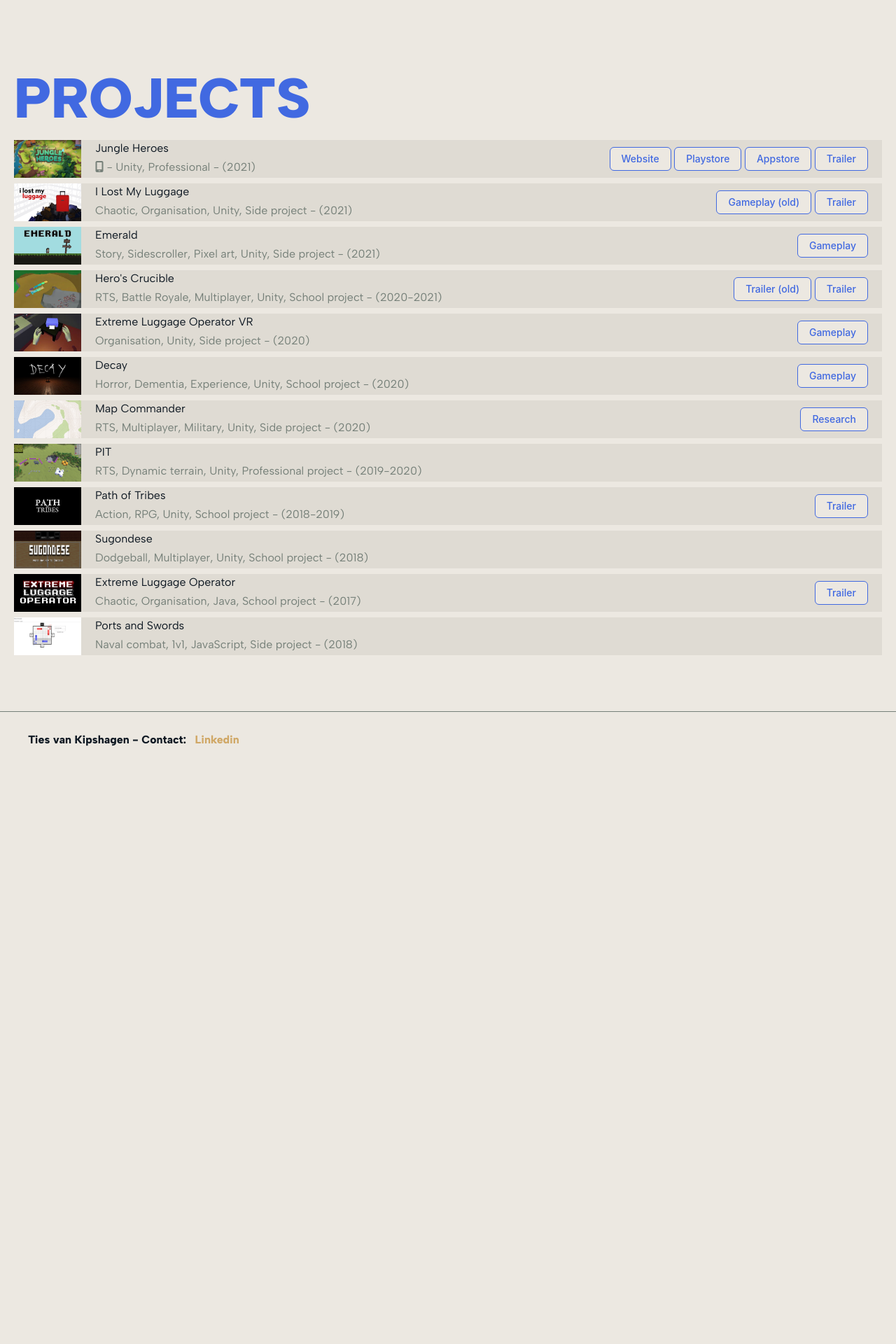
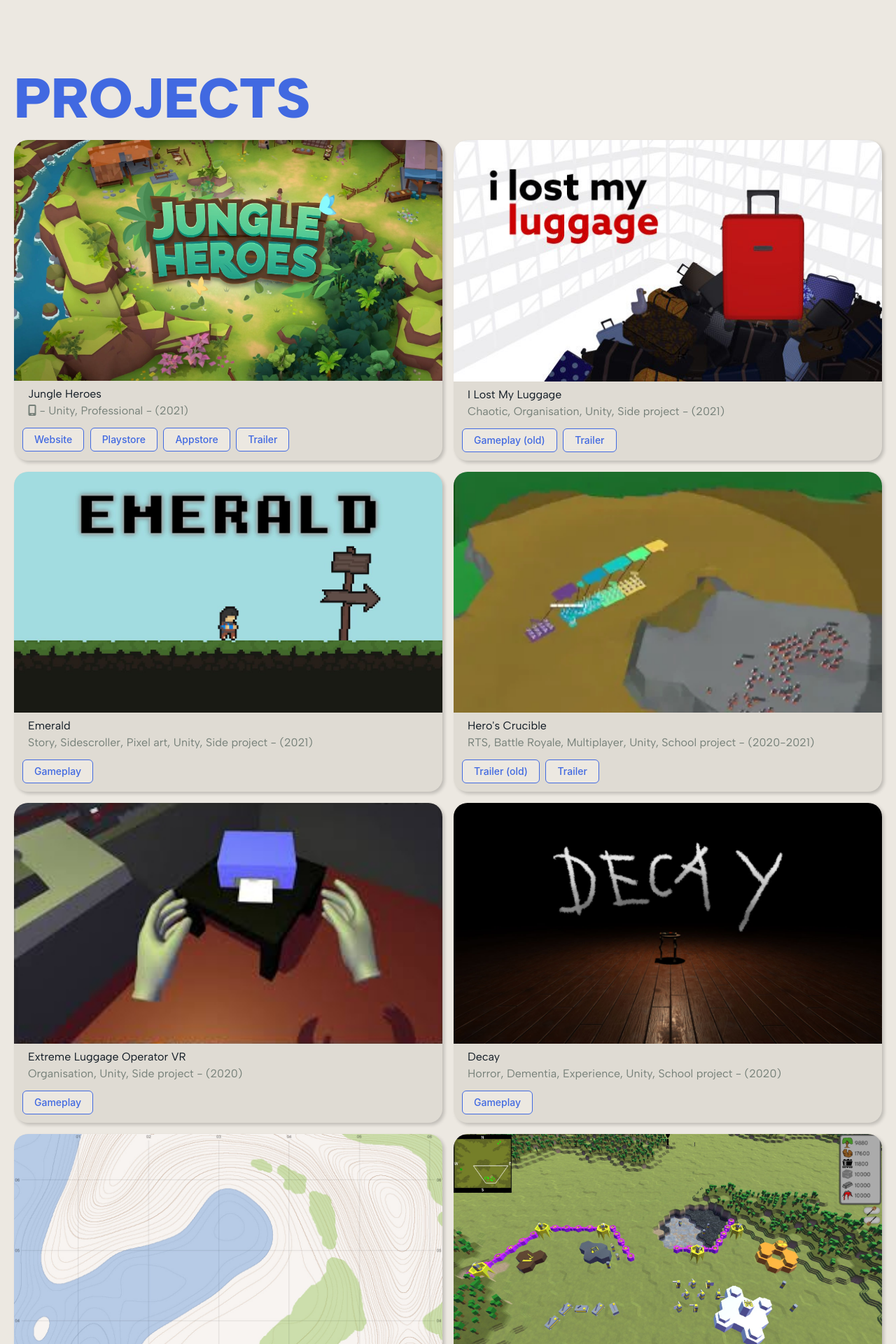
Before and after one commit to Dyzalonius/tiesvankipshagen.com, a PHP site: page / in a window 1280 px wide. Shown: the part 2424-4344 px from the top of the page at 70% size. Before the commit the page ends 3490 px from the top, so only its background shows below. Run offline with PHP 8.4, Linux system fonts and the light colour scheme; some libraries are stand-ins or nearby versions.

Commit message:
Change how projects are displayed

```diff
--- a/assets/css/index-1400.css
+++ b/assets/css/index-1400.css
@@ -12,6 +12,9 @@
 
 
     /* PROJECTS */
+    #project-list {
+        grid-template-columns: repeat(2, 1fr) !important;
+    }
     .projectOne {
         float: none;
         margin-right: 0%;
--- a/assets/css/index.css
+++ b/assets/css/index.css
@@ -7,22 +7,26 @@ html {
 :root {
     --color-background: #ece8e1;
     --color-background-two: #dfdbd3;
+    --color-background-three: #0f1923;
     --color-primary: #0f1923;
     --color-secondary: #768079;
     --color-tertiary: #BDBCB7;
     --color-accent: #4169E1;
     --color-link: #d0a867;
     --dark-mode-icon: "🌕";
+    --image-alpha: 1;
 }
 .dark-mode {
     --color-background: #0f1923;
     --color-background-two: #162433;
+    --color-background-three: #000000;
     --color-primary: #ece8e1;
     --color-secondary: #768079;
     --color-tertiary: #BDBCB7;
     --color-accent: #4169E1;
     --color-link: #d0a867;
     --dark-mode-icon: "🌑";
+    --image-alpha: .3;
 }
 
 
@@ -87,7 +91,7 @@ h2 {
 /* NAVBAR */
 #navbar {
     position: absolute;
-    background-color: var(--color-primary);
+    background-color: var(--color-background-three);
     z-index: 20;
     font-weight: 800;
     border-bottom: 1px solid var(--color-secondary);
@@ -234,6 +238,7 @@ h2 {
     line-height: 20px;
     list-style: none;
     padding: 6px 16px;
+    margin: 2px;
     position: relative;
     transition: background-color 0.2s cubic-bezier(0.3, 0, 0.5, 1);
     user-select: none;
@@ -253,33 +258,28 @@ h2 {
 /* PROJECTS */
 #project-list {
     width: 100%;
+    display: grid;
+    grid-template-columns: repeat(4, 1fr);
+    column-gap: 1rem;
+    row-gap: 1rem;
 }
 .project {
-    height: 54px;
     display: block;
     overflow: hidden;
     color: var(--color-primary);
     background-color: var(--color-background-two);
-}
-.project:not(:last-child) {
-    margin-bottom: .5rem;
+    border-radius: 20px;
+    box-shadow: 3px 3px 5px #00000030;
 }
 .project-image-container {
-    height: 54px;
-    width: 96px;
-    float: left;
+    width: 100%;
     overflow: hidden;
 }
 .project-image {
-    height: 100%;
+    width: 100%;
 }
 .project-info-container {
-    margin-left: 20px;
-    height: 100%;
-    float: left;
-}
-.project-info-container > * {
-    height: 27px;
+    margin: 0 20px;
 }
 .project-title {
     font-weight: normal;
@@ -292,11 +292,7 @@ h2 {
     height: 100%;
 }
 .project-buttons {
-    float: right;
-    margin-right: 20px;
-    vertical-align: middle;
-    height: 100%;
-    padding: 10px 0;
+    padding: 10px;
 }
 
 
--- a/assets/js/game.js
+++ b/assets/js/game.js
@@ -27,6 +27,7 @@ var layerDefault = 1;
 var layerBottom = 0;
 var primaryColor = '#111111';
 var secondaryColor = '#EFEFEF';
+var imageAlpha = 1;
 
 // References
 var canvasSize = {x:0, y:0};
@@ -199,8 +200,9 @@ function UpdateCanvasSize() {
 }
 
 function UpdateColors() {
-    primaryColor = computedStyle.getPropertyValue('--color-primary');
+    primaryColor = computedStyle.getPropertyValue('--color-background-three');
     secondaryColor = computedStyle.getPropertyValue('--color-background');
+    imageAlpha = computedStyle.getPropertyValue('--image-alpha')
 }
 
 function CheckCollision() {
@@ -950,7 +952,7 @@ class Imagecopter extends Enemy {
 
         //image
         DrawRect(this.pos, {x:this.size.x, y:this.size.x}, primaryColor, 0);
-        DrawImage(this.pos, {x:this.size.x - 5, y:this.size.x - 5}, 0, this.image);
+        DrawImage(this.pos, {x:this.size.x - 5, y:this.size.x - 5}, 0, this.image, {x:.5, y:.5}, {x:1, y:1}, imageAlpha);
 
         super.Draw();
     }
```
